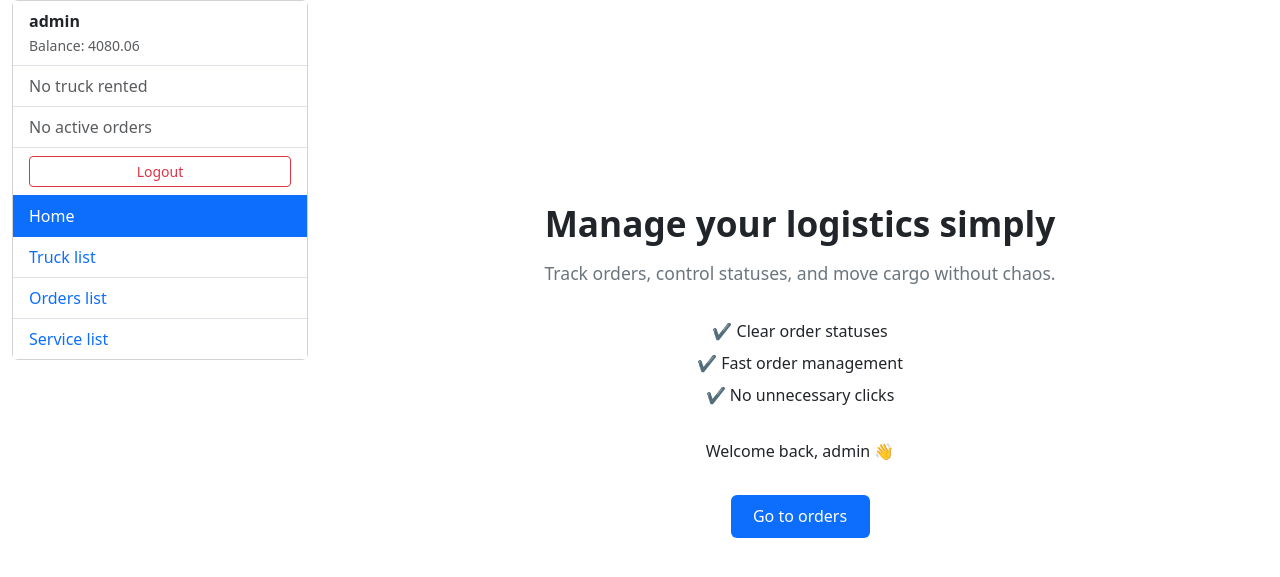
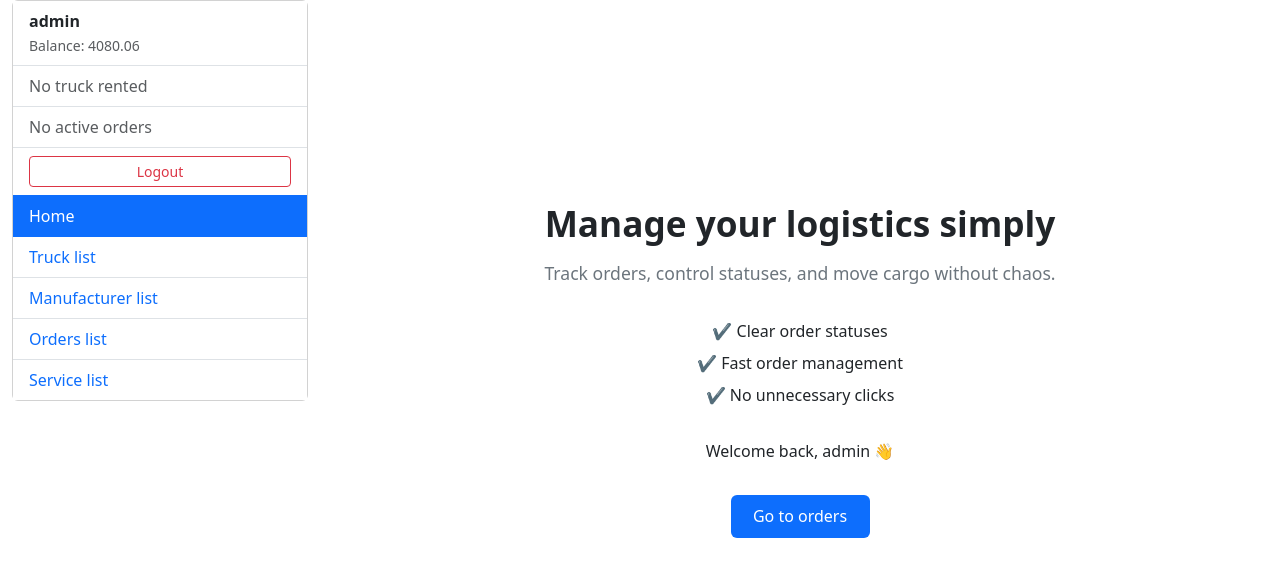
Before and after one commit to AngryAndrii/cargo-service, a Django app: page / in a window 1280 px wide. Shown: the top 577 px of the page. Run offline with Django 5.2, Linux system fonts and the light colour scheme; a user stored in the database is signed in; data comes from the database, SQL or seed files in the repository; some libraries are stand-ins or nearby versions.

Commit message:
added manufacturer list page

```diff
--- a/cargo/urls.py
+++ b/cargo/urls.py
@@ -13,12 +13,13 @@ from cargo.views import (IndexView,
                          OrderDetailView,
                          TruckListView,
                          ServiceCreateView,
-                         TruckDetailView)
+                         TruckDetailView, ManufacturerListView)
 
 urlpatterns = [
     path("", IndexView.as_view(), name="index"),
     path("trucks/", TruckListView.as_view(), name="truck-list"),
     path("orders/", OrderListView.as_view(), name="order-list"),
+    path("manufacturers/", ManufacturerListView.as_view(), name="manufacturer-list"),
     path("services/", ServicesListView.as_view(), name="service-list"),
     path("services/create/", ServiceCreateView.as_view(), name="service-create"),
     path(
--- a/cargo/views.py
+++ b/cargo/views.py
@@ -8,7 +8,7 @@ from django.shortcuts import render
 from django.urls import reverse_lazy
 from django.views import generic
 
-from cargo.models import Truck, Order, Service
+from cargo.models import Truck, Order, Service, Manufacturer
 
 
 class IndexView(generic.TemplateView):
@@ -27,6 +27,10 @@ class TruckListView(LoginRequiredMixin, generic.ListView):
         if self.request.headers.get("HX-Request"):
             return ["cargo/truck_list_item.html"]
         return ["cargo/truck_list.html"]
+
+class ManufacturerListView(LoginRequiredMixin, generic.ListView):
+    model = Manufacturer
+    context_object_name = "manufacturers"
 
 
 class TruckDetailView(LoginRequiredMixin, generic.DetailView):
--- a/templates/includes/sidebar.html
+++ b/templates/includes/sidebar.html
@@ -82,6 +82,13 @@
 								</a>
 						</li>
 
+						<li class="list-group-item {% if request.resolver_match.url_name == 'manufacturer-list' %}active{% endif %}">
+								<a href="{% url 'cargo:manufacturer-list' %}"
+									 class="text-decoration-none {% if request.resolver_match.url_name == 'manufacturer-list' %}text-white{% endif %}">
+										Manufacturer list
+								</a>
+						</li>
+
 						<li class="list-group-item {% if request.resolver_match.url_name == 'order-list' %}active{% endif %}">
 								<a href="{% url 'cargo:order-list' %}"
 									 class="text-decoration-none {% if request.resolver_match.url_name == 'order-list' %}text-white{% endif %}">
```
Also changed, not shown: templates/cargo/manufacturer_detail.html (added, +10 -0 lines), templates/cargo/manufacturer_list.html (added, +15 -0 lines). Lines whose indentation alone changed are shown as unchanged.
